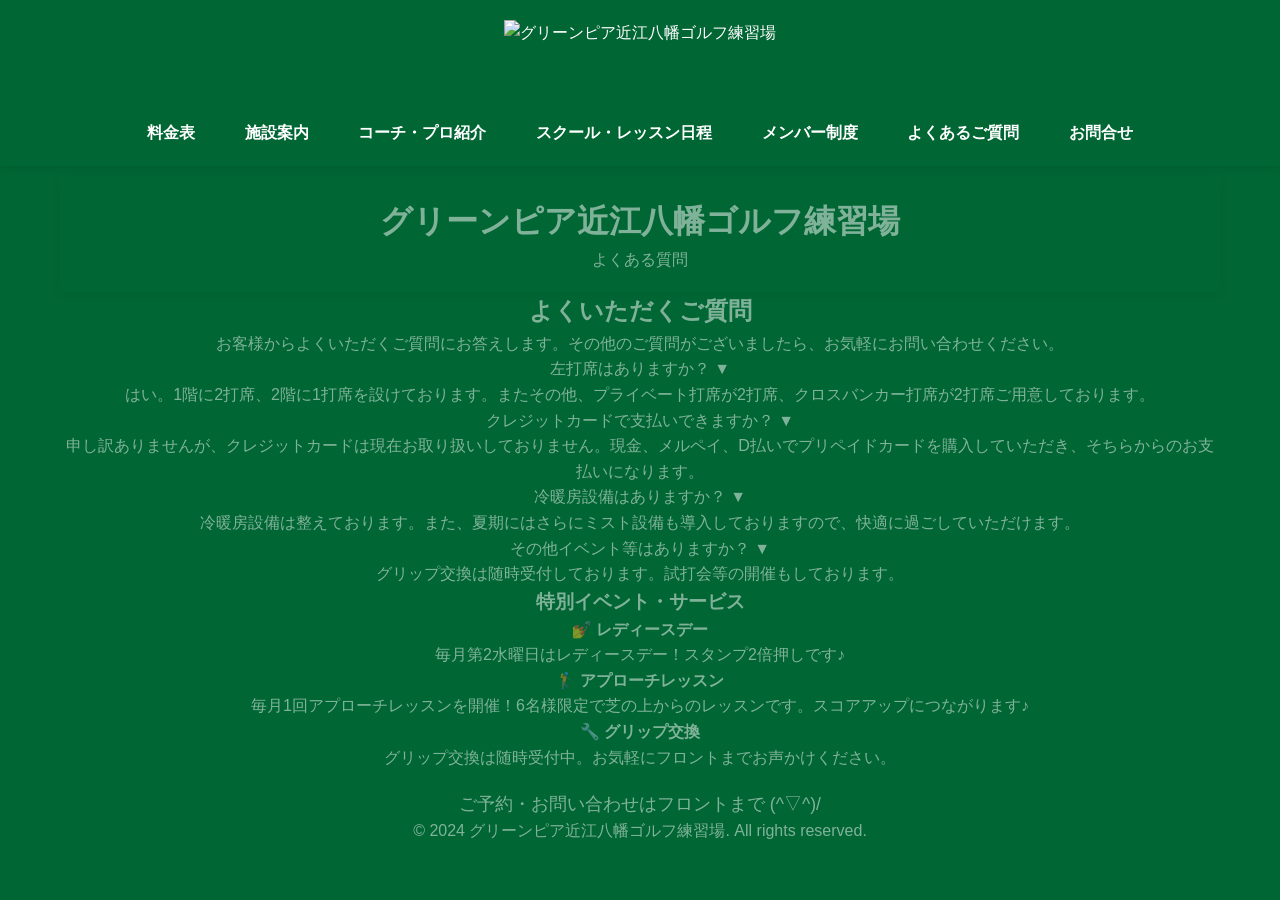
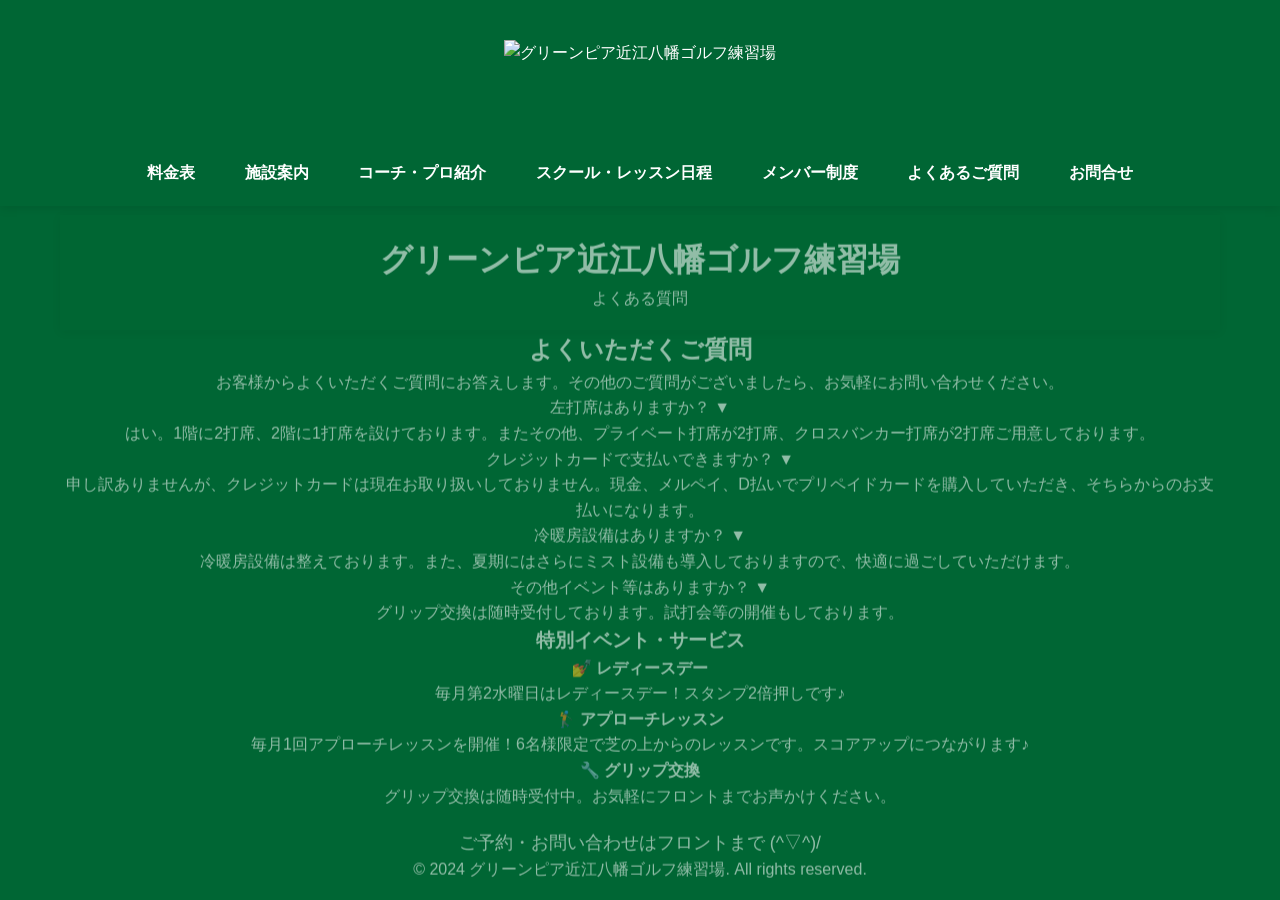

Update style.css

--- a/style.css
+++ b/style.css
@@ -344,6 +344,13 @@
             width: 100%;
         }
 
+            img {
+              display: block;
+              margin: 20px auto;
+              width: 80%;
+              max-width: 600px;
+            }
+
 
         
         /* Footer */
